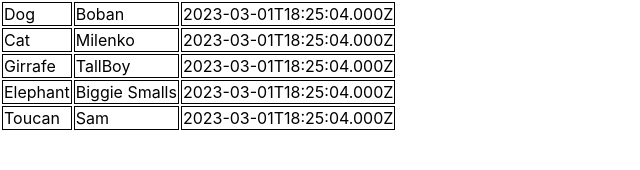
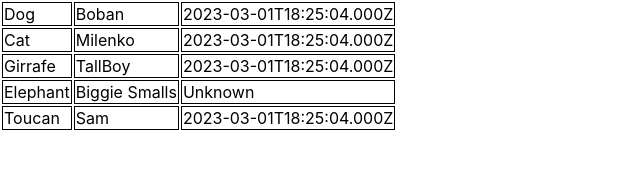
Before and after one commit to aleksandarkacar/react-project, a React (Create React App) app in the folder AleksandarK/zoo/: page / in a window 1280 px wide. Shown: the part 126-296 px from the top of the page, without its empty margins (0-640 px from the left). Built offline with nearby package versions, Linux system fonts and the light colour scheme.

Commit message:
Drugi zadatak zavrsen

```diff
--- a/AleksandarK/zoo/src/AnimalList.js
+++ b/AleksandarK/zoo/src/AnimalList.js
@@ -2,11 +2,7 @@ export const animals = [
   { type: "Dog", name: "Boban", dateOfBirth: new Date().toISOString() },
   { type: "Cat", name: "Milenko", dateOfBirth: new Date().toISOString() },
   { type: "Girrafe", name: "TallBoy", dateOfBirth: new Date().toISOString() },
-  {
-    type: "Elephant",
-    name: "Biggie Smalls",
-    dateOfBirth: new Date().toISOString(),
-  },
+  { type: "Elephant", name: "Biggie Smalls" },
   { type: "Toucan", name: "Sam", dateOfBirth: new Date().toISOString() },
 ];
 export function showAnimals(animals) {
@@ -26,7 +22,11 @@ export function showAnimals(animals) {
             <tr>
               <td>{animal.type}</td>
               <td>{animal.name}</td>
-              <td>{animal.dateOfBirth}</td>
+              {animal.dateOfBirth ? (
+                <td>{animal.dateOfBirth}</td>
+              ) : (
+                <td>Unknown</td>
+              )}
             </tr>
           ))}
         </tbody>
```
